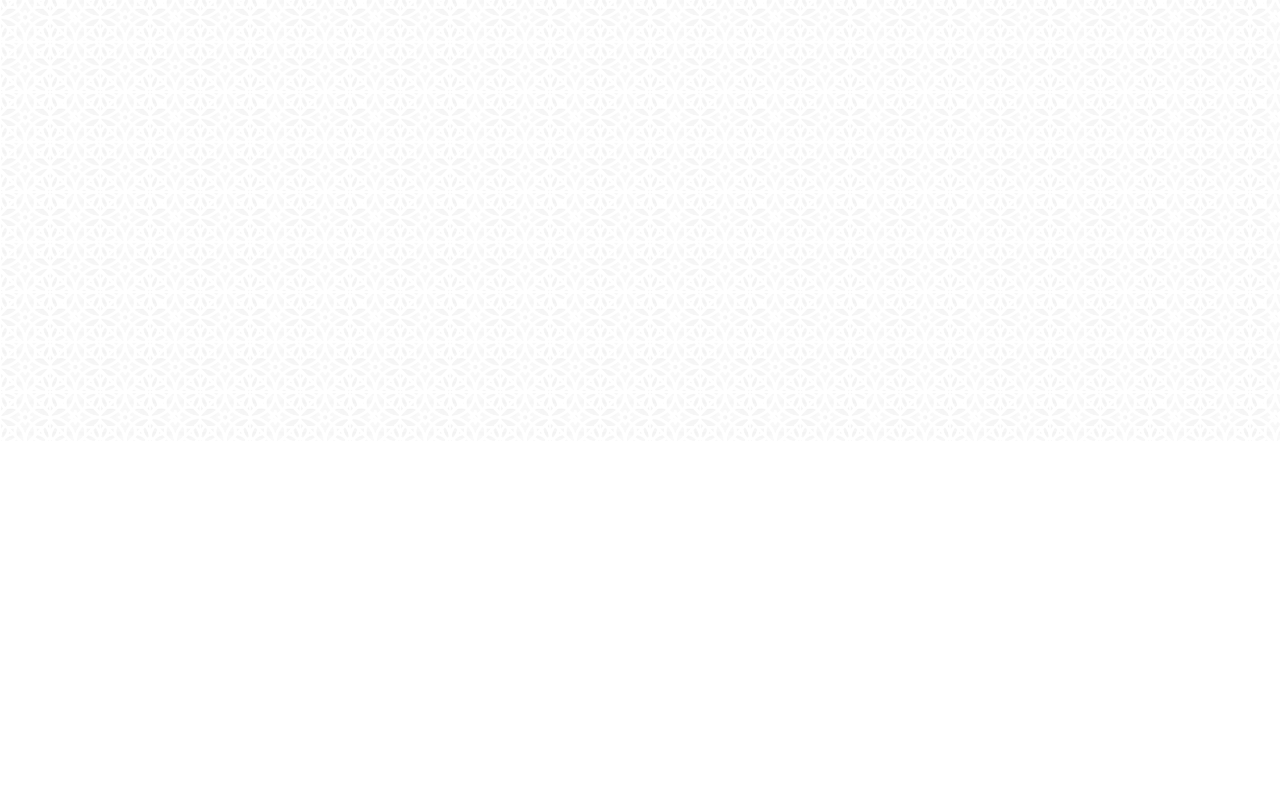
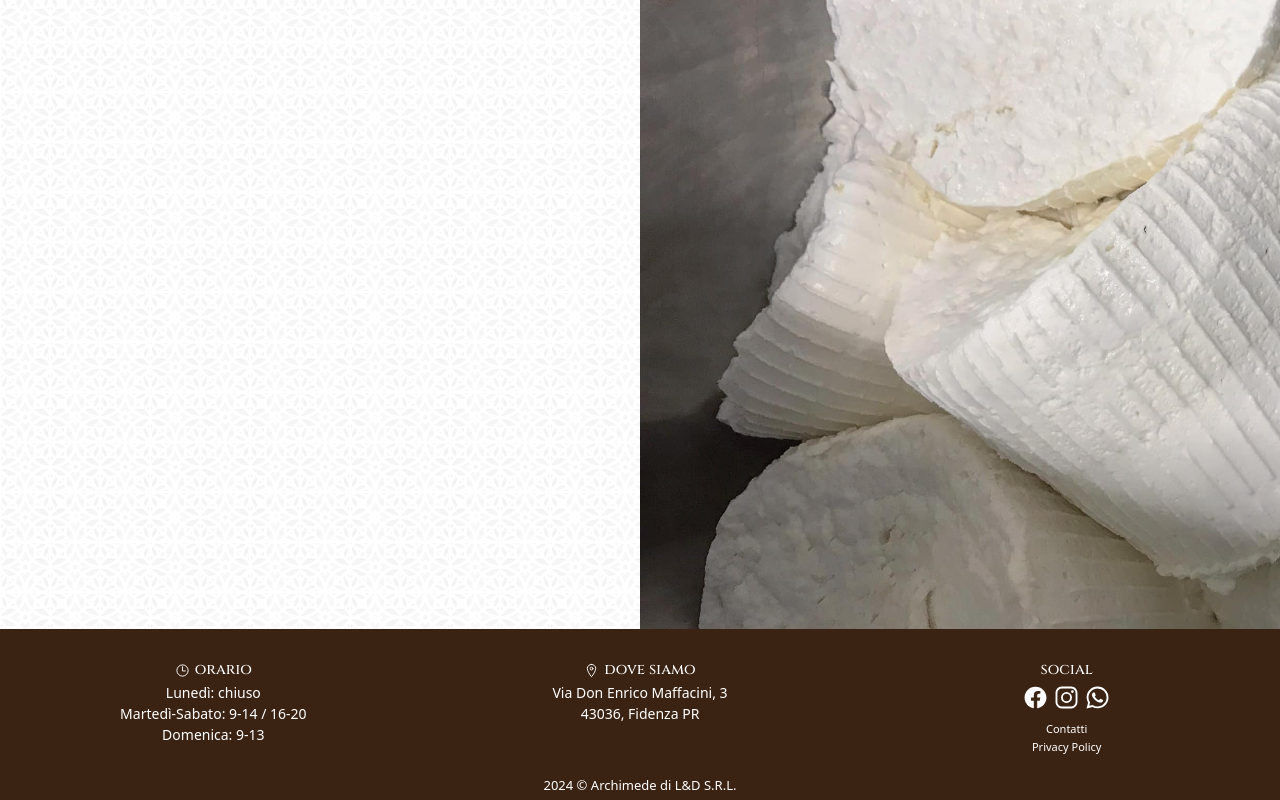
Before and after one commit to DomLicciardello/Archimede---L-Evoluzione-del-Gusto, a React (Create React App) app in the folder frontend/: page /chisiamo in a window 1280 px wide. Before the commit this address had no page. Shown: the part 358-1158 px from the top of the page. Before the commit the page ends 800 px from the top, so only its background shows below. Built offline with nearby package versions, Linux system fonts and the light colour scheme.

Commit message:
route chi siamo

```diff
--- a/frontend/src/App.js
+++ b/frontend/src/App.js
@@ -2,7 +2,8 @@
 import 'bootstrap/dist/css/bootstrap.min.css';
 import { BrowserRouter, Route, Routes } from "react-router-dom";
 import Home from './pages/Home'
-import Contatti from './pages/Contatti'
+import Contatti from './pages/Contatti/Contatti'
+import ChiSiamo from './pages/ChiSiamo/ChiSiamo';
 
 function App() {
   return (
@@ -10,6 +11,7 @@
     <BrowserRouter>
       <Routes>
         <Route path='/' element={<Home/>}/>
+        <Route path='/chisiamo' element={<ChiSiamo/>}/>
         <Route path='/contatti' element={<Contatti/>}/>
       </Routes>
     </BrowserRouter>
--- a/frontend/src/components/home/SiteHomeFooter.jsx
+++ b/frontend/src/components/home/SiteHomeFooter.jsx
@@ -6,34 +6,37 @@
 
 export default function SiteHomeFooter() {
   return (
-    <Container fluid className='footer_style'>
-    <Row>
-      <Col sm={12} md={4} lg={4}
+    <Container fluid>
+    <Row className='footer_style'>
+      <Col xs={12} sm={12} md={4} lg={4} xl={4}
       className='footer_div_style'>
-        <p style={{fontSize:'16px', marginBottom:'10px'}}><ion-icon name="time-outline" style={{marginRight:'5px', fontSize:'22px'}}></ion-icon>orario</p>
-        <p>lun: chiuso</p>
-        <p>mar-sab: 9-20</p>
-        <p>dom: 9-13</p>
+        <p className='title_div_footer'><ion-icon name="time-outline" style={{marginRight:'5px'}}></ion-icon>orario</p>
+        <p>Lunedì: chiuso</p>
+        <p>Martedì-Sabato: 9-14 / 16-20</p>
+        <p></p>
+        <p>Domenica: 9-13</p>
       </Col>
-      <Col sm={12} md={4} lg={4}
+      <Col xs={12} sm={12} md={4} lg={4} xl={4}
       className='footer_div_style'>
-        <p style={{fontSize:'16px', marginBottom:'10px'}}><ion-icon name="location-outline" style={{marginRight:'5px', fontSize:'22px'}}></ion-icon>dove siamo</p>
-        <p>via maffacini, 3</p>
+        <p className='title_div_footer'><ion-icon name="location-outline" style={{marginRight:'5px'}}></ion-icon>dove siamo</p>
+        <p>Via Don Enrico Maffacini, 3</p>
         <p>43036, Fidenza PR</p>
       </Col>
-      <Col sm={12} md={4} lg={4}
+      <Col xs={12} sm={12} md={4} lg={4} xl={4}
       className='footer_div_style'
       style={{flexDirection:'column'}}>
-        <p style={{fontSize:'16px', marginBottom:'10px'}}>social</p>
+        <p className='title_div_footer'>social</p>
         <div>
-        <ion-icon name="logo-facebook"style={{marginRight:'10px'}}></ion-icon>
-        <ion-icon name="logo-instagram"style={{marginRight:'10px'}}></ion-icon>
-        <ion-icon name="logo-whatsapp"></ion-icon>
+        <ion-icon name="logo-facebook" style={{margin:'3px', fontSize:'25px'}}></ion-icon>
+        <ion-icon name="logo-instagram" style={{margin:'3px', fontSize:'25px'}}></ion-icon>
+        <ion-icon name="logo-whatsapp" style={{margin:'3px', fontSize:'25px'}}></ion-icon>
         </div>
-        <p style={{fontSize:'13px'}}>privacy policy</p>
+        <p style={{fontSize:'11px', margin:'2px 0px'}}>Contatti</p>
+        <p style={{fontSize:'11px'}}>Privacy Policy</p>
       </Col>
-      <Col>
-      <p style={{margin:'0px', fontSize:'13px'}}>2024 © ARCHIMEDE DI L&D S.R.L.</p>
+      <Col md={12}
+      className='copyright'>
+      <p>2024 © Archimede di L&D S.R.L.</p>
       </Col>
     </Row>
   </Container>
--- a/frontend/src/components/home/style.css
+++ b/frontend/src/components/home/style.css
@@ -306,22 +306,39 @@
 .footer_style {
     background-color: #3B2313;
     color: white;
-    padding: 40px 0px 10px;
+    padding: 30px 0px 0px 0px;
     display: flex;
     justify-content: center;
-    align-items: center;
+    align-items: flex-start;
 }
 
 .footer_div_style {
     display: flex;
-    justify-content: flex-start;
+    flex-direction: column;
     align-items: center;
-    flex-direction: column;
-    font-size: 28px;
-    margin-bottom: 30px;
+    margin-bottom: 20px;
 }
 
 .footer_div_style p {
     font-size: 14px;
     margin: 0px;
 }
+
+.title_div_footer {
+    font-family: "Cinzel", serif !important;
+    font-size: 15px !important;
+    font-weight: 500 !important;
+    display: flex;
+    align-items: center;
+}
+
+.copyright {
+    display: flex;
+    justify-content: center;
+    margin-bottom: 5px;
+}
+
+.copyright p {
+    font-size: 13px;
+    margin: 0px;
+}
--- a/frontend/src/components/navbar/SiteNavbar.jsx
+++ b/frontend/src/components/navbar/SiteNavbar.jsx
@@ -13,7 +13,7 @@
         <Navbar.Toggle aria-controls="basic-navbar-nav"/>
         <Navbar.Collapse id="basic-navbar-nav">
           <Nav className="m-auto d-flex align-items-center">
-            <Nav.Link className='link_style' href="#">CHI SIAMO</Nav.Link>
+            <Nav.Link className='link_style' href="http://localhost:3000/chisiamo">CHI SIAMO</Nav.Link>
             <Nav.Link className='link_style' href="#">PRODOTTI</Nav.Link>
             <Navbar.Brand href="http://localhost:3000/" className='logo_style d-none d-lg-block'><img src={logo} alt='logo'/></Navbar.Brand>
             <Nav.Link className='link_style mx-4' href="#">SHOP</Nav.Link>
--- /dev/null
+++ b/frontend/src/pages/ChiSiamo/ChiSiamo.jsx
@@ -0,0 +1,28 @@
+import React from 'react'
+import './style.css'
+import Container from 'react-bootstrap/Container';
+import Row from 'react-bootstrap/Row';
+import Col from 'react-bootstrap/Col';
+import SiteNavbar from '../../components/navbar/SiteNavbar';
+import SiteHomeFooter from '../../components/home/SiteHomeFooter';
+import ricotta from '../../assets/ricotta.jpg'
+
+export default function ChiSiamo() {
+  return (
+    <>
+    <SiteNavbar/>
+    <Container fluid>
+        <Row>
+            <Col md={6}>
+                <h2>chi siamo</h2>
+            </Col>
+            <Col md={6}
+            className='chisiamo_div_dx'
+            style={{backgroundImage: `url(${ricotta})`, backgroundSize:"cover"}}>
+            </Col>
+        </Row>
+    </Container>
+    <SiteHomeFooter/>
+    </>
+  )
+}
--- /dev/null
+++ b/frontend/src/pages/ChiSiamo/style.css
@@ -0,0 +1,8 @@
+.chisiamo_div_dx {
+    display: flex;
+    justify-content: center;
+    align-items: center;
+    padding: 0px;
+    width: 50%;
+    height: 800px;
+}
--- /dev/null
+++ b/frontend/src/pages/Contatti/Contatti.jsx
@@ -0,0 +1,54 @@
+import React from 'react'
+import Container from 'react-bootstrap/Container';
+import Row from 'react-bootstrap/Row';
+import Col from 'react-bootstrap/Col';
+import './style.css'
+import SiteNavbar from '../../components/navbar/SiteNavbar';
+import SiteHomeFooter from '../../components/home/SiteHomeFooter';
+import negozio from '../../assets/negozio.jpg'
+
+export default function Contatti() {
+  return (
+    <>
+    <SiteNavbar></SiteNavbar>
+        <Container fluid>
+        <Row className='contatti_row_style'>
+          <Col md={12} className='mb-4'>
+            <h2>contatti</h2>
+          </Col>
+          <Col sm={12} md={12} lg={6} className='negozio_pic_style'
+          style={{backgroundImage: `url(${negozio})`, backgroundSize:"cover"}}>
+            <div className='contatti_info_style'>
+              <div className='contatti_div_style'>
+                <p className='contatti_title_style'><ion-icon name="call-outline" style={{marginRight:'3px'}}></ion-icon>telefono</p>
+                <p>+39 389 538 0724</p>
+              </div>
+              <div className='contatti_div_style'>
+                <p className='contatti_title_style'><ion-icon name="location-outline" style={{marginRight:'3px'}}></ion-icon>indirizzo</p>
+                <p>Via Don Enrico Maffacini, 3</p>
+                <p>43036, Fidenza PR</p>
+              </div>
+              <div className='contatti_div_style'>
+                <p className='contatti_title_style'><ion-icon name="mail-outline" style={{marginRight:'3px'}}></ion-icon>email</p>
+                <p>archimede.ld@gmail.com</p>
+              </div>
+              <div className='contatti_div_style'>
+                <p className='contatti_title_style'><ion-icon name="time-outline" style={{marginRight:'3px'}}></ion-icon>orario</p>
+                <p>Lunedì: chiuso</p>
+                <p>Martedì-Sabato: 9-14 / 16-20</p>
+                <p>Domenica: 9-13</p>
+              </div>
+            </div>
+          </Col>
+          <Col sm={12} md={12} lg={6} className='contatti_map_style'><iframe src="https://www.google.com/maps/embed?pb=!1m18!1m12!1m3!1d687.505503380443!2d10.06520946071357!3d44.86538634763051!2m3!1f0!2f0!3f0!3m2!1i1024!2i768!4f13.1!3m3!1m2!1s0x47805e3ae686389d%3A0x2a9389a67ee4fd77!2sPasticceria%20Archimede!5e0!3m2!1sit!2sit!4v1716393747531!5m2!1sit!2sit" height="500" style={{width:'100%', padding:'2px'}} allowfullscreen="" loading="lazy" referrerpolicy="no-referrer-when-downgrade" title="archimede map"></iframe></Col>
+          <Col md={12} className='social_contatti_style'>
+          <button className='button_facebook'><ion-icon name="logo-facebook" style={{marginRight:'5px'}}></ion-icon>facebook</button>
+          <button className='button_instagram'><ion-icon name="logo-instagram" style={{marginRight:'5px'}}></ion-icon>instagram</button>
+          <button className='button_whatsapp'><ion-icon name="logo-whatsapp" style={{marginRight:'5px'}}></ion-icon>whatsapp</button>
+          </Col>
+        </Row>
+      </Container>
+    <SiteHomeFooter></SiteHomeFooter>
+    </>
+  )
+}
--- /dev/null
+++ b/frontend/src/pages/Contatti/style.css
@@ -0,0 +1,88 @@
+.contatti_row_style {
+    padding: 30px 0px;
+    background: url(../../assets/sfondo.png);
+    background-attachment: fixed;
+}
+
+.contatti_map_style {
+    display: flex;
+    justify-content: center;
+    align-items: center;
+    padding: 0px;
+    width: 100%;
+}
+
+.negozio_pic_style {
+    display: flex;
+    justify-content: center;
+    align-items: center;
+    padding: 0px;
+    width: 100%;
+}
+
+@media screen and (min-width:992px) {
+    .contatti_map_style {
+        display: flex;
+        justify-content: center;
+        align-items: center;
+        padding: 0px;
+        width: 50%;
+    }
+
+    .negozio_pic_style {
+        display: flex;
+        justify-content: center;
+        align-items: center;
+        padding: 0px;
+        width: 50%;
+    }
+}
+
+.contatti_info_style {
+    background-color: rgba(255, 255, 255, 0.8);
+    border-radius: 20px;
+    padding: 10px;
+    display: flex;
+    flex-direction: column;
+    align-items: center;
+}
+
+.contatti_info_style p {
+    margin: 0px;
+}
+
+.contatti_div_style {
+    display: flex;
+    flex-direction: column;
+    align-items: center;
+    margin: 10px;
+}
+
+.contatti_div_style p {
+    font-weight: 400;
+}
+
+.contatti_title_style {
+    font-family: "Cinzel", serif !important;
+    font-size: 15px !important;
+    font-weight: 700 !important;
+    display: flex;
+    align-items: center;
+}
+
+.social_contatti_style {
+    display: flex;
+    flex-direction: column;
+    justify-content: space-evenly;
+    margin-top: 30px;
+    align-items: center;
+}
+
+@media screen and (min-width:576px) {
+    .social_contatti_style {
+        display: flex;
+        flex-direction: row;
+        justify-content: space-evenly;
+        margin-top: 30px;
+    }
+}
--- a/frontend/src/pages/style.css
+++ /dev/null
@@ -1,45 +0,0 @@
-.contatti_row_style {
-    padding: 30px 0px;
-    background: url(../assets/sfondo.png);
-    background-attachment: fixed;
-}
-
-.contatti_map_style {
-    display: flex;
-    justify-content: center;
-    align-items: center;
-    padding: 0px;
-    width: 100%;
-}
-
-.negozio_pic_style {
-    display: flex;
-    justify-content: center;
-    align-items: center;
-    padding: 0px;
-    width: 100%;
-}
-
-@media screen and (min-width:992px) {
-    .contatti_map_style {
-        display: flex;
-        justify-content: center;
-        align-items: center;
-        padding: 0px;
-        width: 50%;
-    }
-
-    .negozio_pic_style {
-        display: flex;
-        justify-content: center;
-        align-items: center;
-        padding: 0px;
-        width: 50%;
-    }
-}
-
-.contatti_info_style {
-    background-color: rgba(255, 255, 255, 0.65);
-    border-radius: 20px;
-    padding: 10px;
-}
```
Also changed, not shown: frontend/src/pages/Contatti.jsx (deleted, +0 -56 lines), frontend/src/assets/ricotta.jpg (added).
